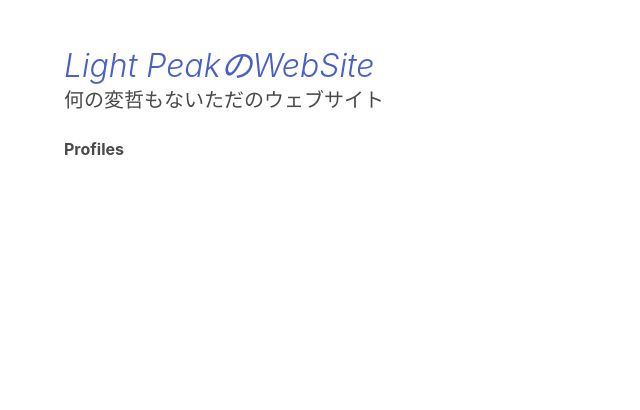
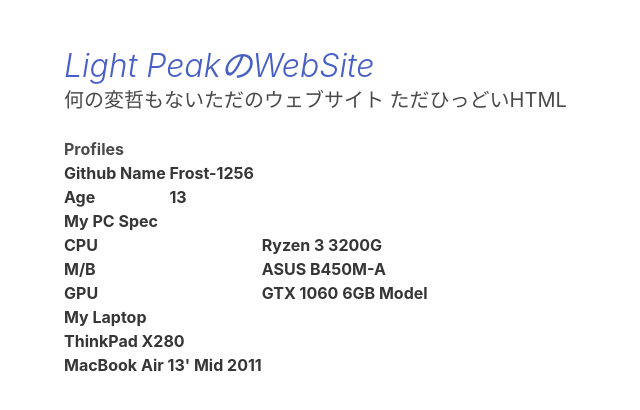
Before and after one commit to frost-1256/frst1256-my-home, a plain HTML site: page index.html in a window 1280 px wide. Shown: the whole page, without its empty margins (0-640 px from the left). Drawn offline with nearby package versions, Linux system fonts and the light colour scheme.

Commit message:
Added Table

```diff
--- a/index.html
+++ b/index.html
@@ -12,10 +12,46 @@
       <h1 class="title is-italic has-text-weight-light	is-family-primary has-text-link">
         Light PeakのWebSite
       </h1>
-      <h2 class="subtitle">何の変哲もないただのウェブサイト</h2>
+      <h2 class="subtitle">何の変哲もないただのウェブサイト ただひっどいHTML</h2>
       <p class="has-text-weight-bold is-size-1-fullhd">Profiles</p>
+      <table>
+        <tr>
+            <th>Github Name&nbsp;</th>
+            <th>Frost-1256</br>
+        </tr>
+        <tr>
+            <th>Age</th>
+            <th>13</th>
+        </tr>
       </table>
-    </div>
+      <table>
+        <tr>
+            <th>My PC Spec</th>
+        </tr>
+        <tr>
+            <th>CPU</th>
+            <th>Ryzen 3 3200G</th>
+        </tr>
+        <tr>
+            <th>M/B</th>
+            <th>ASUS B450M-A</th>
+        </tr>
+        <tr>
+            <th>GPU</th>
+            <th>GTX 1060 6GB Model</th>
+        </tr>
+
+        <tr>
+            <th>My Laptop</th>
+        </tr>
+        <tr>
+            <th>ThinkPad X280</th>
+        </tr>
+        <tr>
+            <th>MacBook Air 13' Mid 2011</th>
+        </tr>
+      </table>
+        </div>
   </section>
   </body>
 </html>
```
